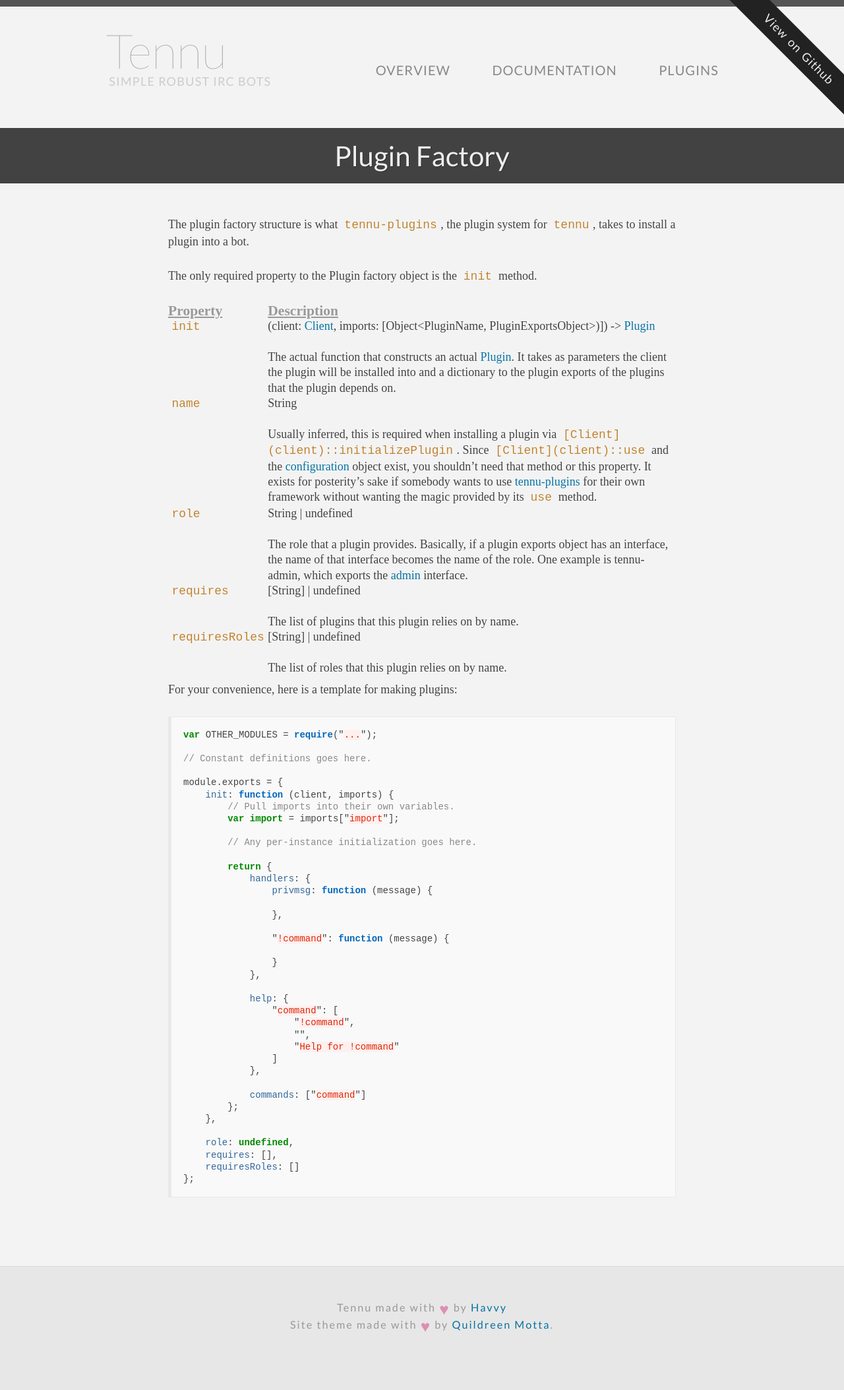
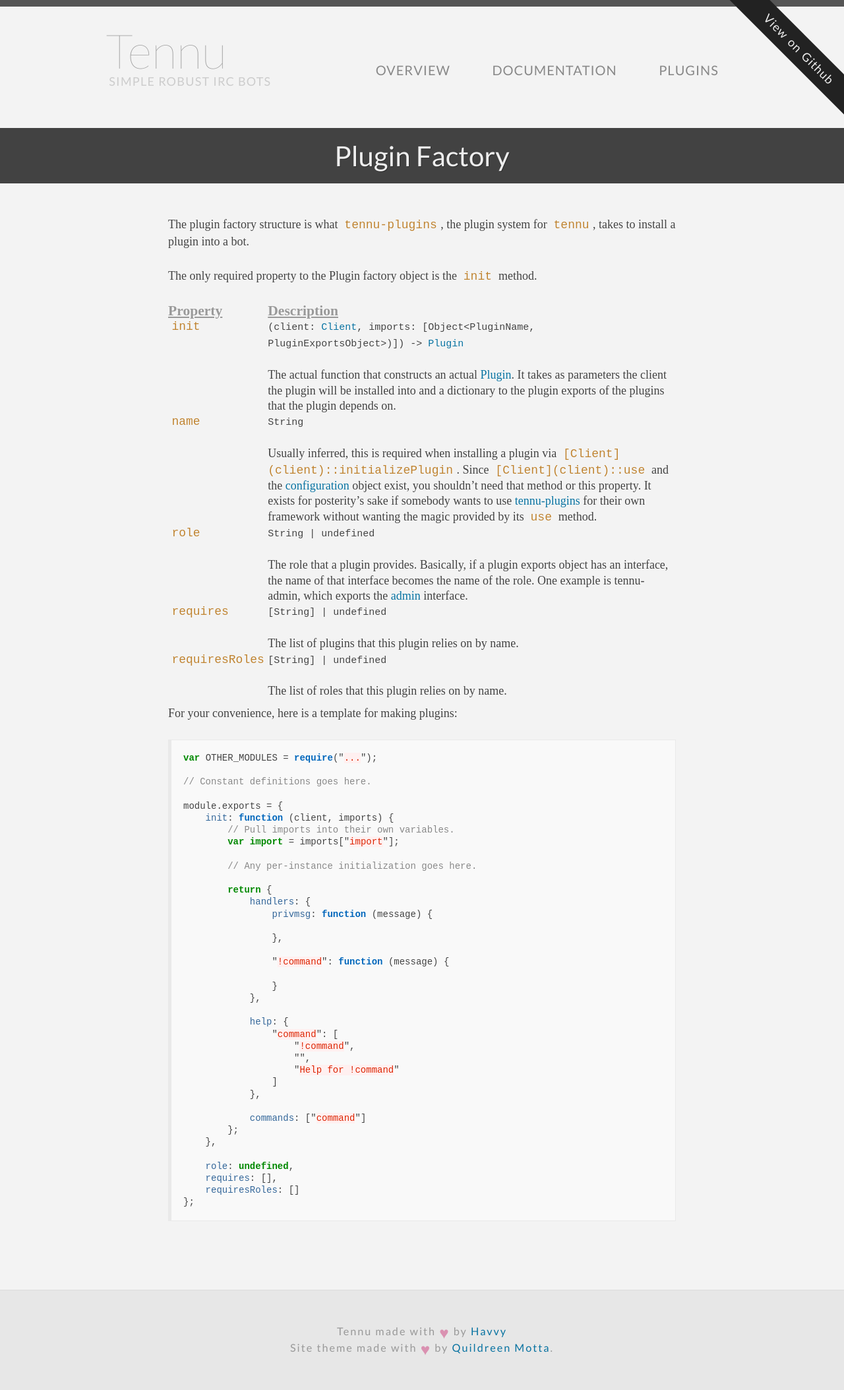
Before and after one commit to Tennu/tennu.github.io, a Jekyll site: the page built from documentation/api/plugin-factory.md, in a window 1280 px wide. Shown: the whole page at 66% size. Built offline with Jekyll 4.4.1, drawn with Linux system fonts in a browser that asks for light colours; some web fonts are replaced; before the commit the page ends 2071 px from its top, so only the background shows below that.

Commit message:
small styles

```diff
--- a/css/screen.css
+++ b/css/screen.css
@@ -581,3 +581,8 @@
 tbody tr:last-child {
   border-bottom-width: 0px
 }
+
+small {
+  font-size: smaller;
+  font-family: monospace;
+}
```
